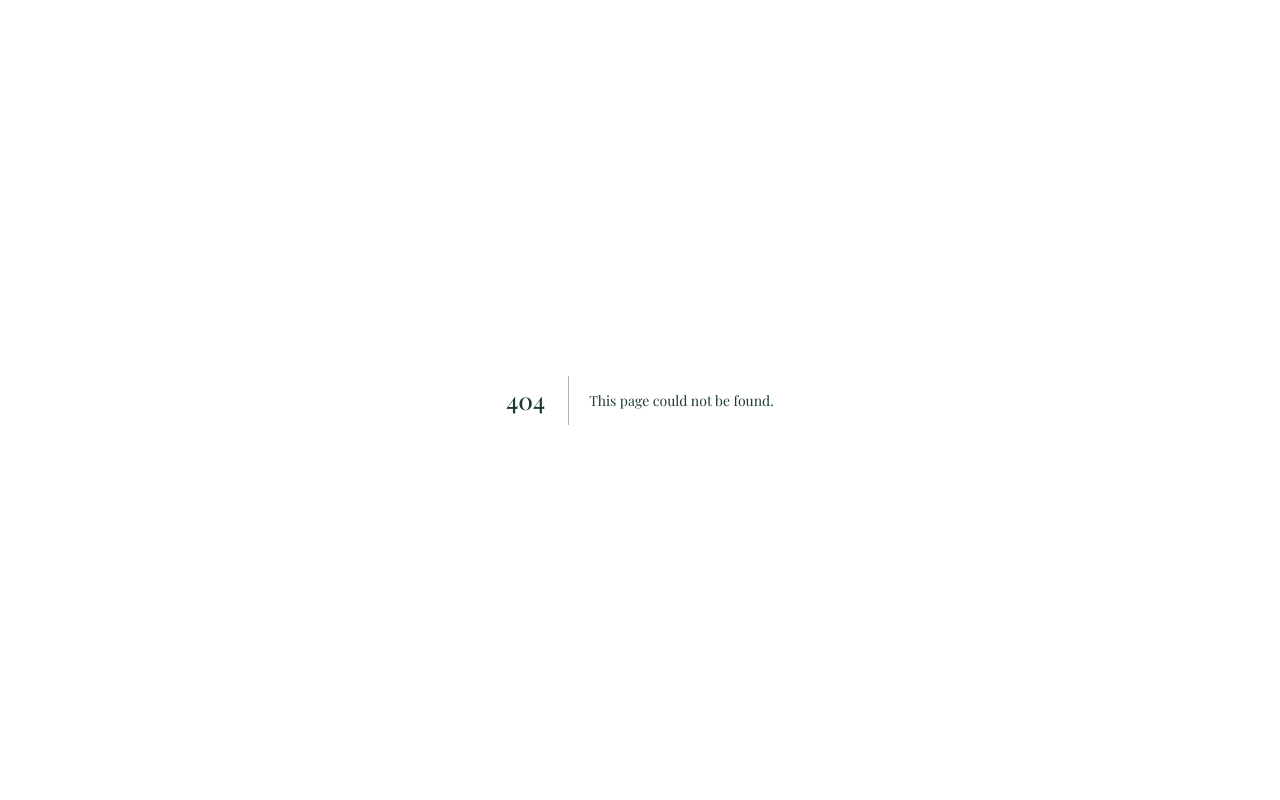
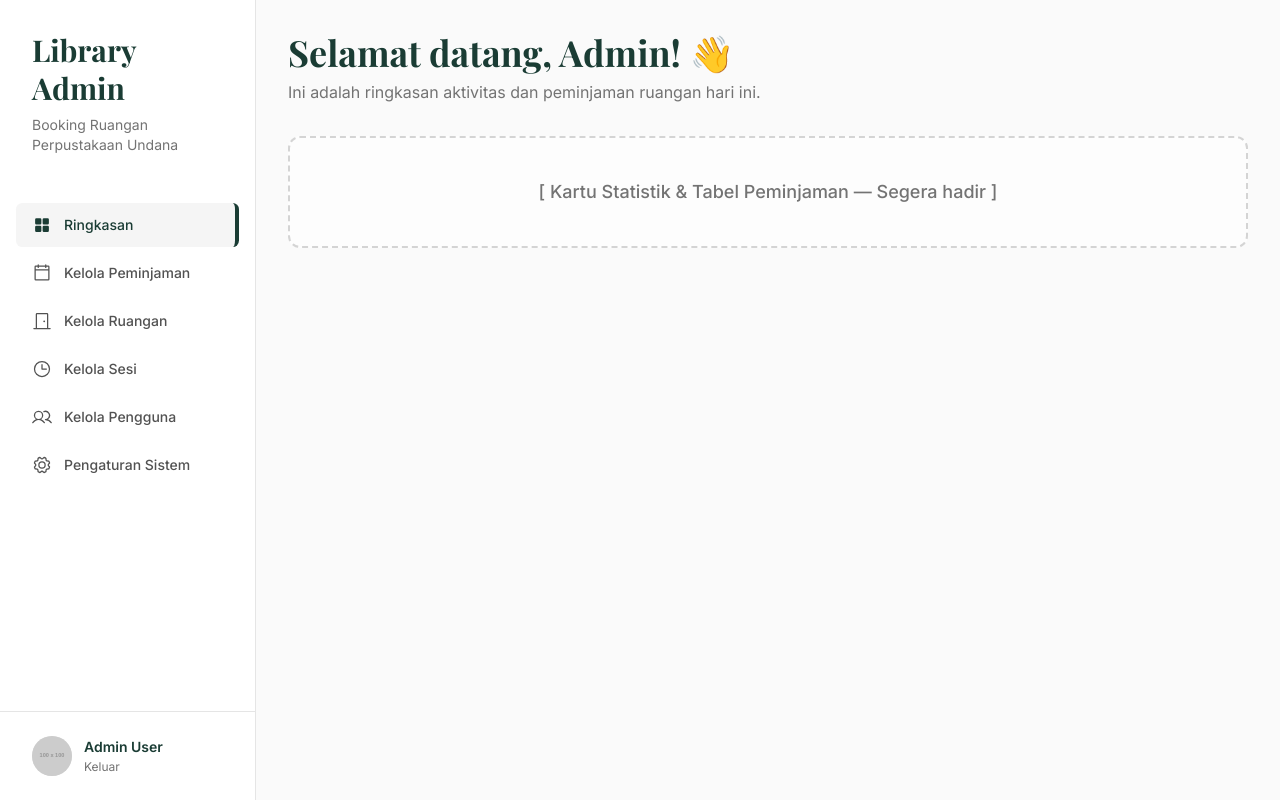
Before and after one commit to legacyditt/booking-room-perpusUndana, a Next.js app in the folder frontend/: page /admin/overview in a window 1280 px wide. Before the commit this address had no page. Built offline with nearby package versions, Linux system fonts and the light colour scheme; a web font is replaced by a local one.

Commit message:
refactor: localize admin sidebar and overview page to Indonesian

```diff
--- /dev/null
+++ b/frontend/src/app/admin/overview/page.tsx
@@ -0,0 +1,20 @@
+export default function AdminOverviewPage() {
+  return (
+    <div className="p-8">
+      {/* Header Halaman */}
+      <h1 className="text-4xl font-serif font-bold text-primary mb-2">
+        Selamat datang, Admin! 👋
+      </h1>
+      <p className="text-neutral-500 mb-8">
+        Ini adalah ringkasan aktivitas dan peminjaman ruangan hari ini.
+      </p>
+
+      {/* Placeholder Konten */}
+      <div className="p-10 border-2 border-dashed border-neutral-300 rounded-xl flex items-center justify-center bg-white/50">
+        <p className="text-neutral-500 font-medium text-lg">
+          [ Kartu Statistik & Tabel Peminjaman — Segera hadir ]
+        </p>
+      </div>
+    </div>
+  );
+}
--- a/frontend/src/features/admin/components/Sidebar.tsx
+++ b/frontend/src/features/admin/components/Sidebar.tsx
@@ -13,12 +13,12 @@ import {
 } from "@phosphor-icons/react";
 
 const navItems = [
-  { name: "Overview", href: "/admin/overview", icon: SquaresFour },
-  { name: "Manage Bookings", href: "/admin/bookings", icon: CalendarBlank },
-  { name: "Manage Rooms", href: "/admin/rooms", icon: Door },
-  { name: "Manage Sessions", href: "/admin/sessions", icon: Clock },
-  { name: "Manage Users", href: "/admin/users", icon: Users },
-  { name: "System Settings", href: "/admin/settings", icon: Gear },
+  { name: "Ringkasan", href: "/admin/overview", icon: SquaresFour },
+  { name: "Kelola Peminjaman", href: "/admin/bookings", icon: CalendarBlank },
+  { name: "Kelola Ruangan", href: "/admin/rooms", icon: Door },
+  { name: "Kelola Sesi", href: "/admin/sessions", icon: Clock },
+  { name: "Kelola Pengguna", href: "/admin/users", icon: Users },
+  { name: "Pengaturan Sistem", href: "/admin/settings", icon: Gear },
 ];
 
 export function Sidebar() {
@@ -29,9 +29,11 @@ export function Sidebar() {
       {/* Header / Logo Section */}
       <div className="p-8">
         <h1 className="font-serif text-3xl font-bold text-primary leading-tight">
-          Library<br />Admin
+          Library
+          <br />
+          Admin
         </h1>
-        <p className="text-sm text-neutral-500 mt-2">Oxford Central Library</p>
+        <p className="text-sm text-neutral-500 mt-2">Booking Ruangan Perpustakaan Undana</p>
       </div>
 
       {/* Navigation Section */}
@@ -69,9 +71,11 @@ export function Sidebar() {
             />
           </div>
           <div className="flex-1 overflow-hidden">
-            <p className="text-sm font-semibold text-primary truncate">Admin User</p>
+            <p className="text-sm font-semibold text-primary truncate">
+              Admin User
+            </p>
             <button className="text-xs text-neutral-500 hover:text-destructive flex items-center gap-1 mt-0.5 transition-colors">
-              Sign out
+              Keluar
             </button>
           </div>
         </div>
```
Lines whose indentation alone changed are shown as unchanged.
